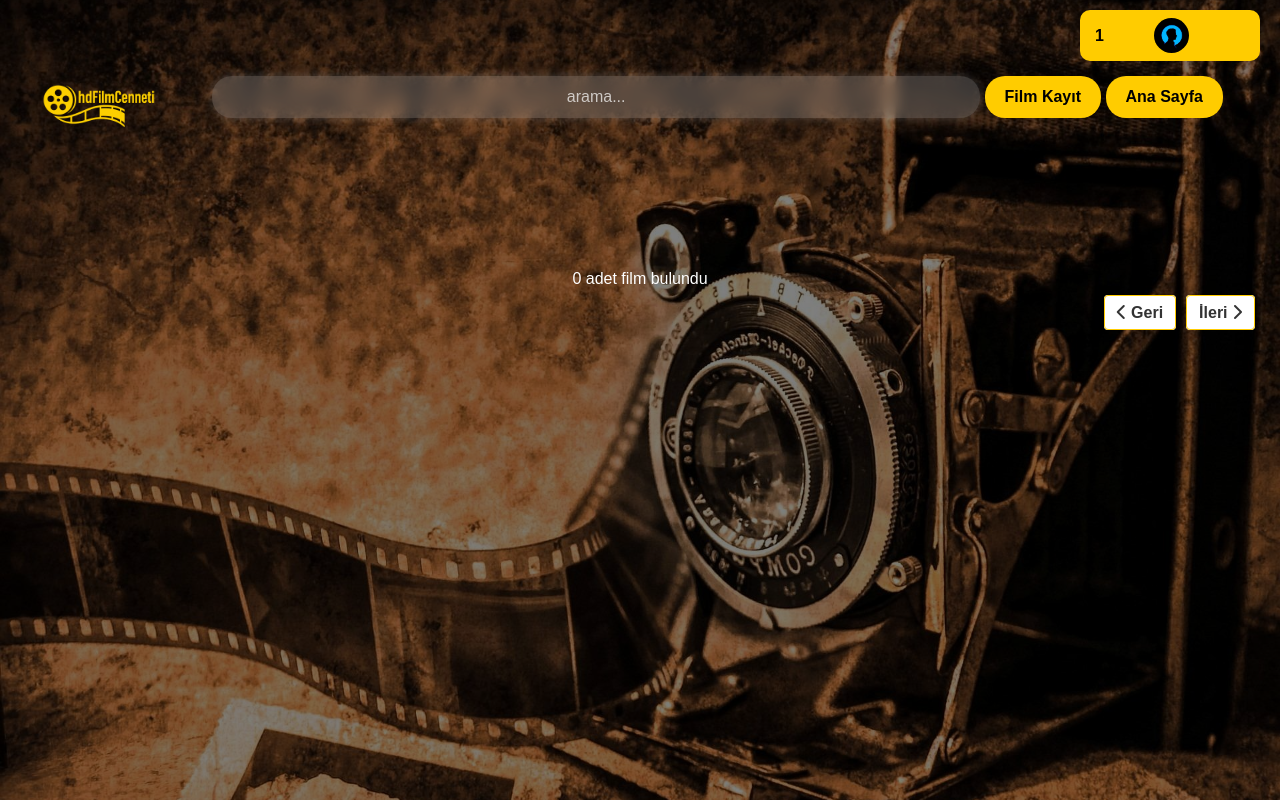
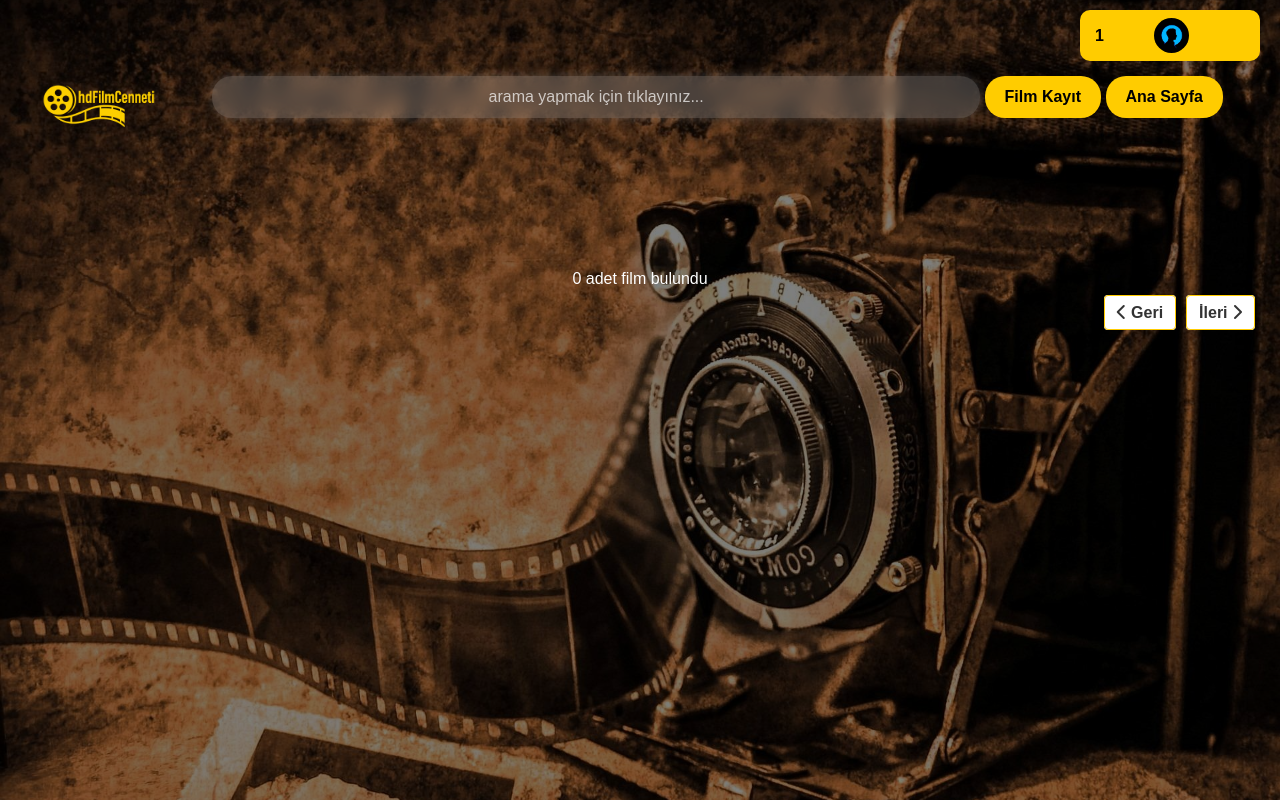
Before and after one commit to KadirDeliceli/Film-Sitesi, a PHP site: page /AnaSayfa.php?sayfa=1 in a window 1280 px wide. Run offline with PHP 8.4, Linux system fonts and the light colour scheme; the visitor is signed in with stand-in values (Sample User, id 1); data that the repository does not hold is empty; some libraries are stand-ins or nearby versions.

Commit message:
Update AnaSayfa.php

```diff
--- a/app/AnaSayfa.php
+++ b/app/AnaSayfa.php
@@ -81,7 +81,7 @@ if (isset($_SESSION["KullaniciAdi"])) {
                 <img src="profilResimlari/logo.jpg" alt="Film Logosu" width="150" height="100">
             </div>
         </a>
-        <div class="overlay"></div> <input type="text" id="arama" placeholder="arama..." onkeyup="filmAra()">
+        <div class="overlay"></div> <input type="text" id="arama" placeholder="arama yapmak için tıklayınız..." onkeyup="filmAra()">
         <a href="film_ekleme_kontrol.php" class="btn">Film Kayıt</a>
 
         <?php if (!isset($_SESSION["KullaniciAdi"])) {  ?>
```
